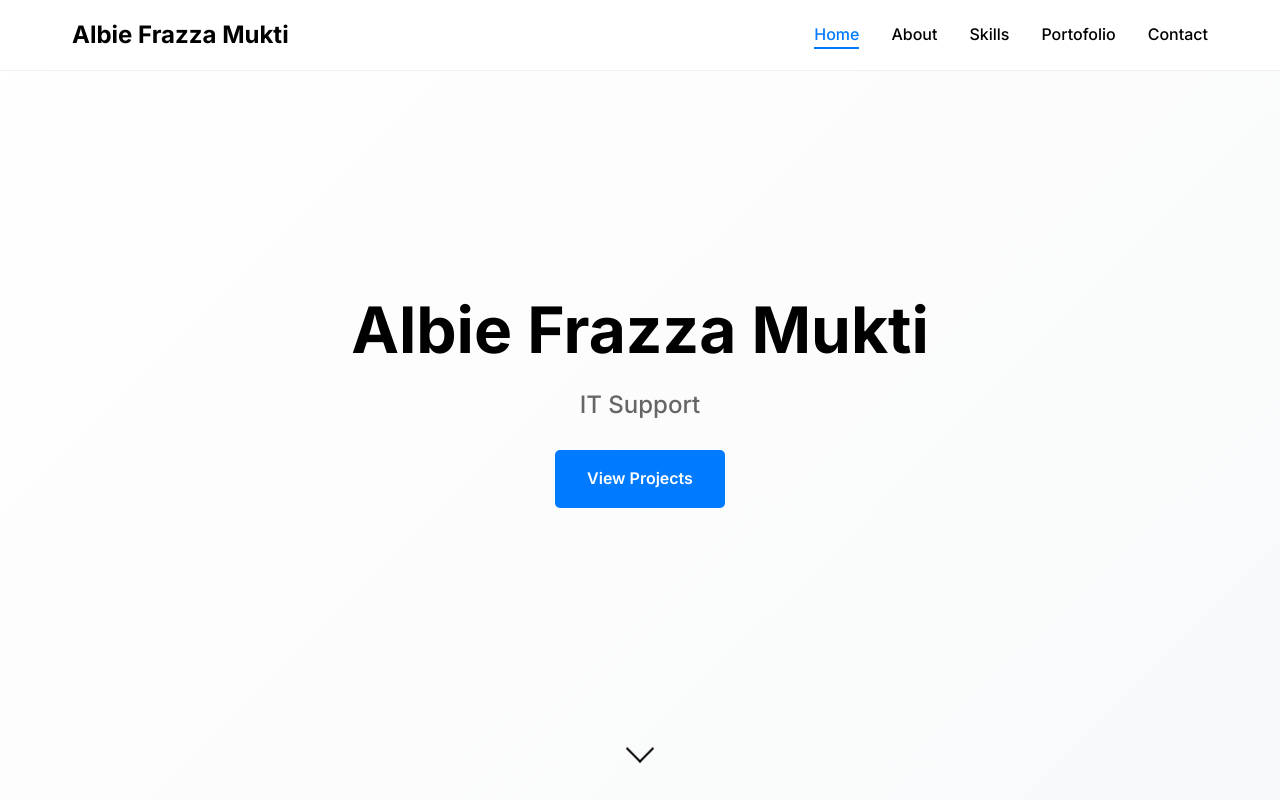
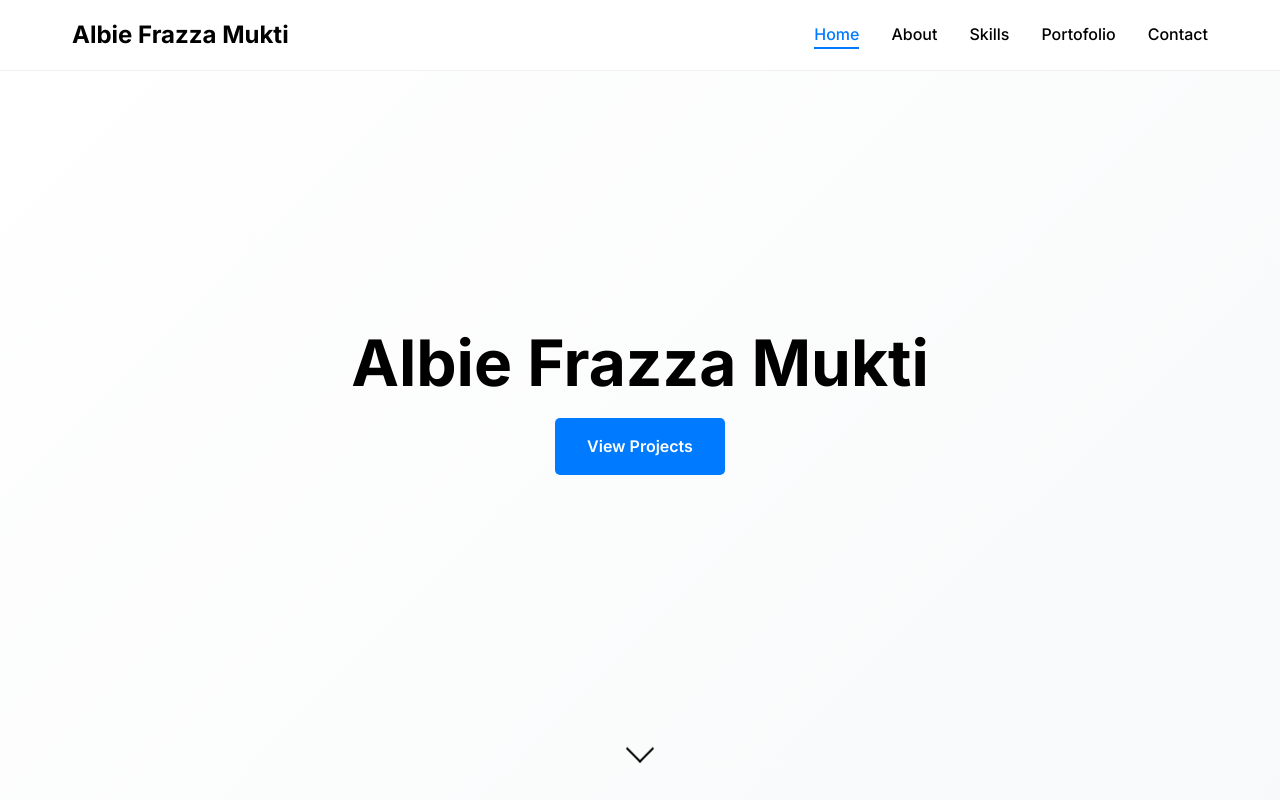
Before and after one commit to Afmalbi/Portofolio-AlbieFrazza, a plain HTML site: page index.html in a window 1280 px wide. Shown: the top 800 px of the page. Drawn offline with Linux system fonts and the light colour scheme.

Commit message:
index.html

```diff
--- a/index.html
+++ b/index.html
@@ -53,7 +53,7 @@
         <div class="hero-container">
             <div class="hero-content fade-in">
                 <h1 class="hero-title">Albie Frazza Mukti</h1>
-                <p class="hero-subtitle">IT Support</p>
+
 
                 <a href="#portofolio" class="cta-button">View Projects</a>
             </div>
```
